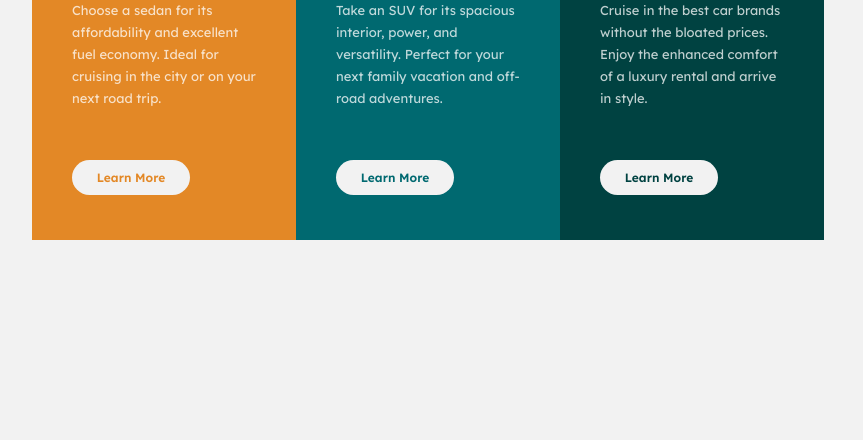
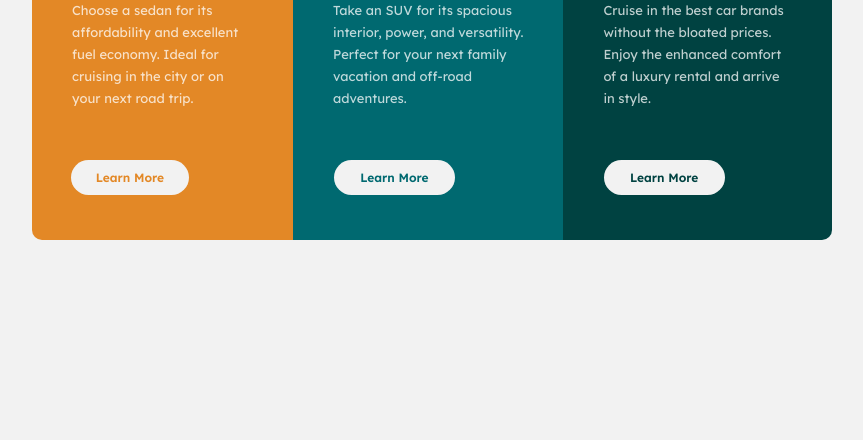
Before and after one commit to devansh373/fm-3-column-preview, a plain HTML site: page index.html in a window 1280 px wide. Shown: the part 360-800 px from the top of the page, without its empty margins (208-1071 px from the left). Drawn offline with Linux system fonts and the light colour scheme.

Commit message:
fixed border radius and width of each div to fill the whole container

```diff
--- a/style.css
+++ b/style.css
@@ -22,11 +22,13 @@ body {
   width: 800px;
   height: 400px;
   display: flex;
+  border-radius: 10px;
+  overflow: hidden;
   /* flex-wrap: wrap; */
 }
 .wrapper > div {
   height: 100%;
-  width: 33%;
+  /* width: 33%; */
 }
 .wrapper div.main {
   height: 80%;
@@ -106,7 +108,6 @@ button {
     body{
         width: 100%;
         height: auto;
-
     }
   .wrapper {
     padding: 10% 6%;
```
